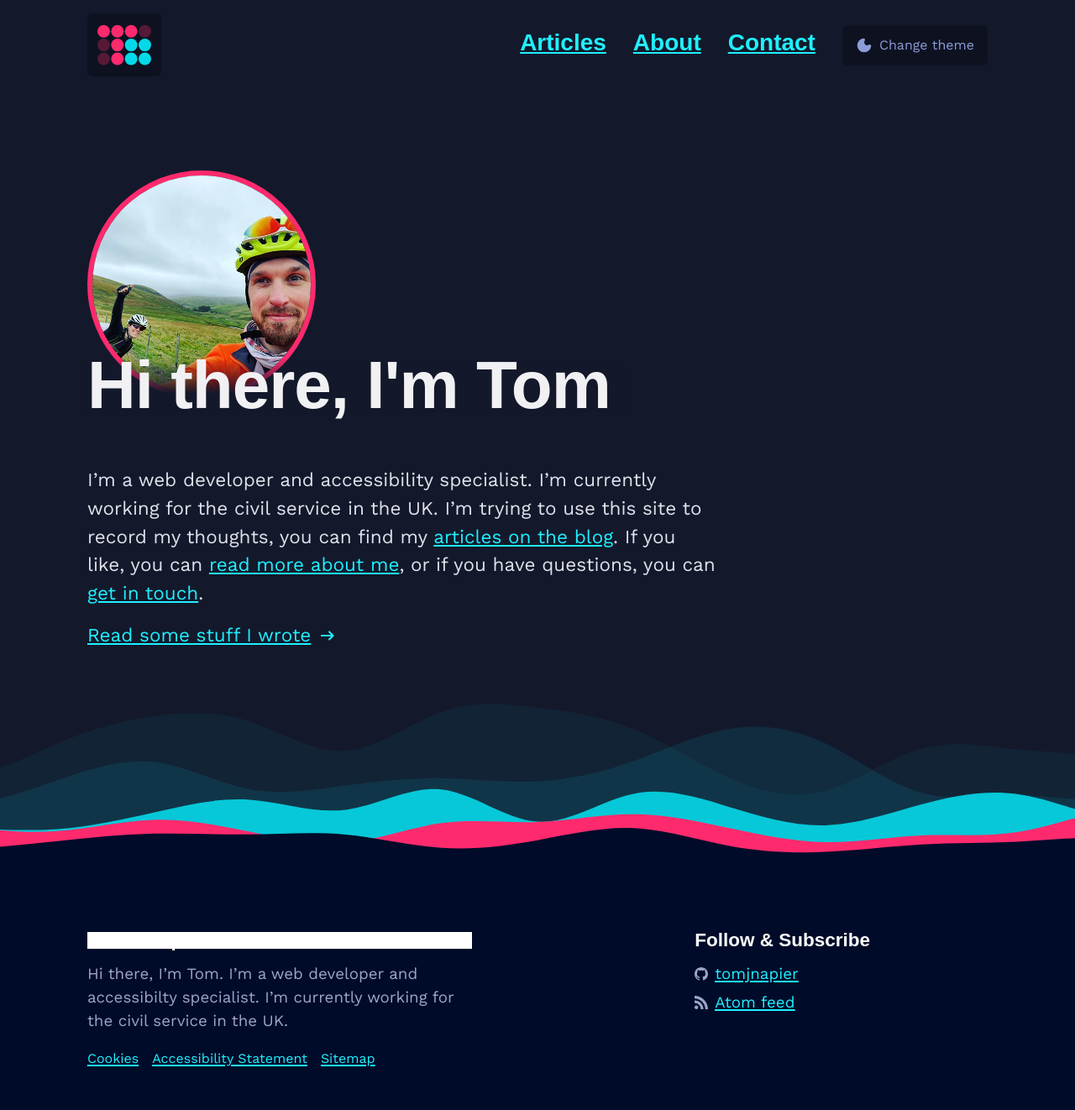
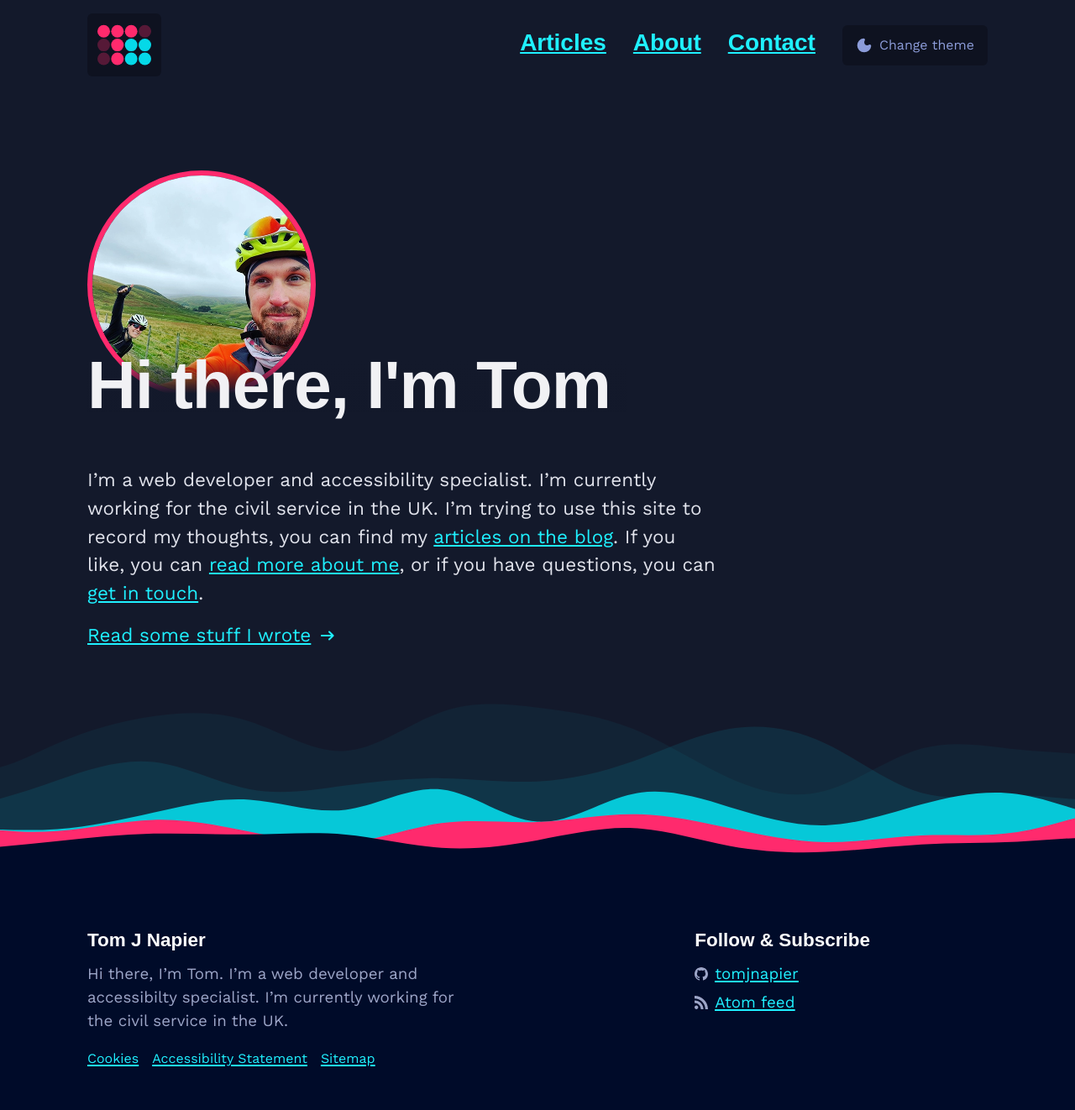
Before and after one commit to tomjnapier/tomjnapier.github.io, a Jekyll site: the page built from index.md, in a window 1280 px wide. Shown: the whole page at 84% size. Built offline with Jekyll 4.4.1, drawn with Linux system fonts in a browser that asks for light colours; some web fonts are replaced.

```diff
--- a/_includes/footer.html
+++ b/_includes/footer.html
@@ -16,7 +16,7 @@
   <div class="wrapper">
     <div class="footer-col-wrapper">
       <div class="footer-col footer-col-3">
-        <h2 style="color: white !important; background-color: white !important;" class="footer-heading">{{ site.title | escape }}</h2>
+        <h2 class="footer-heading">{{ site.title | escape }}</h2>
         <p>{{- site.description | escape -}}</p>
         {%- if page_paths -%}
           <nav class="footer-nav" aria-labelledby="footer-nav-heading">
```
Also changed, not shown: .github/workflows/jekyll.yml.
